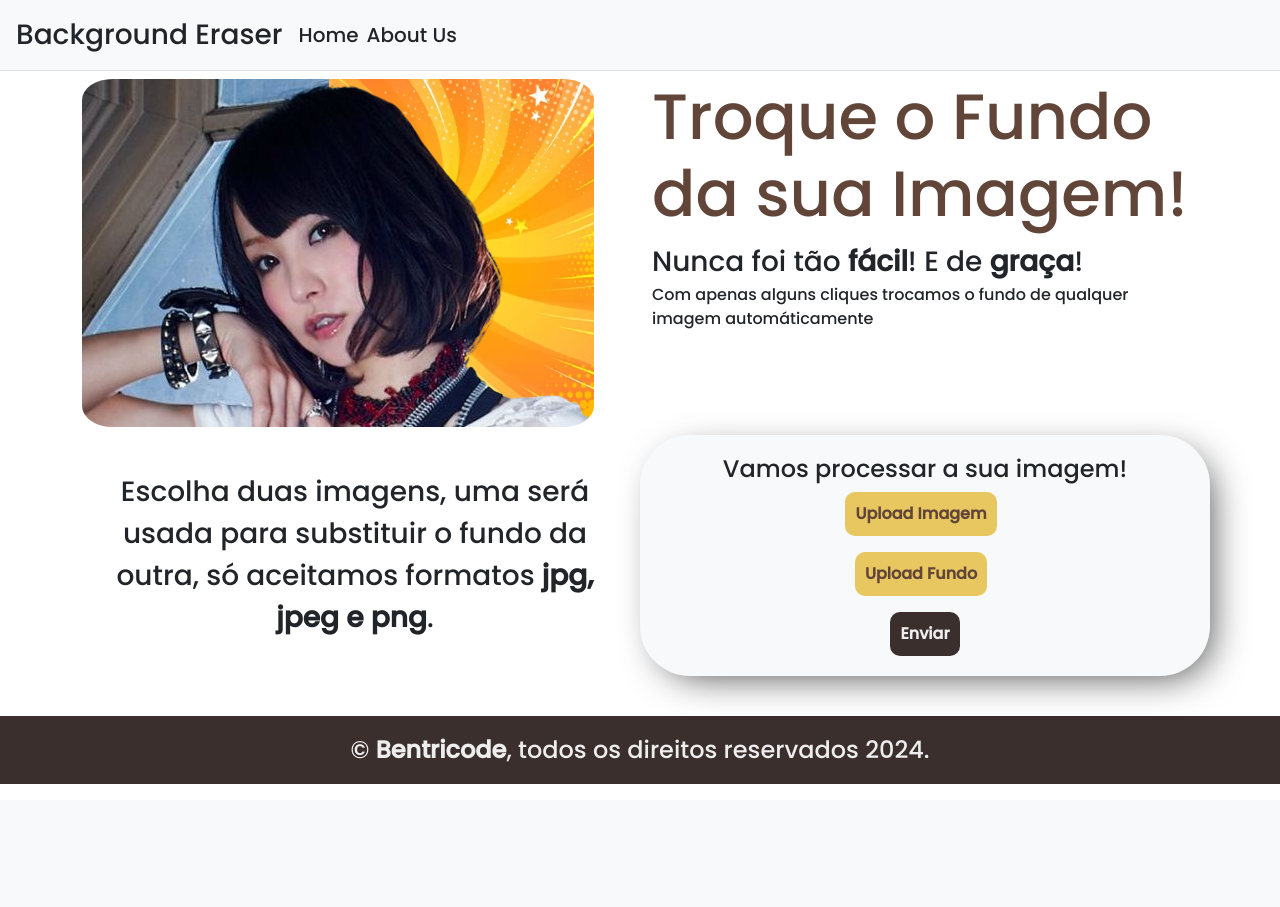
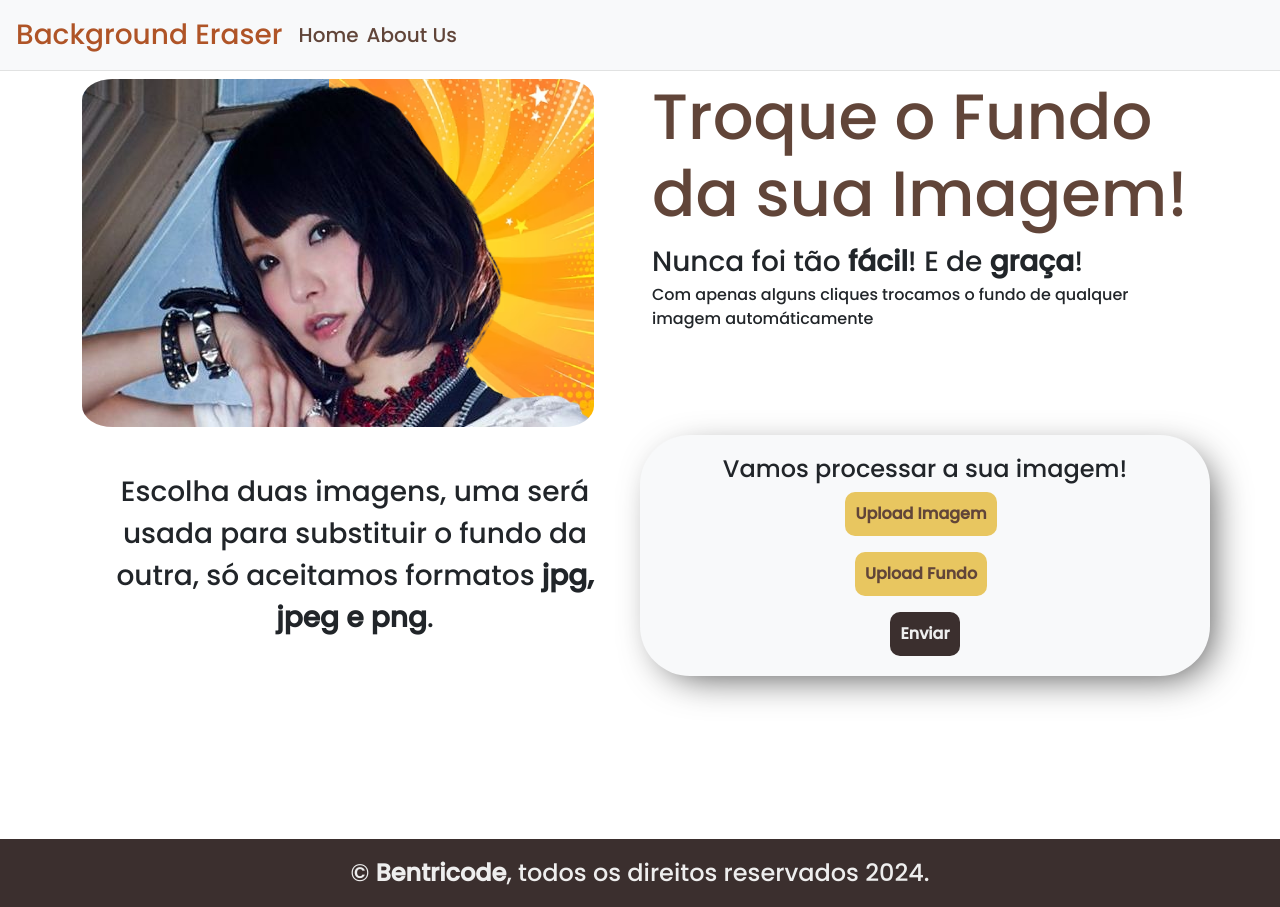
Before and after one commit to marlon-bento/api-fundoimagens-python, a Flask app: page / in a window 1280 px wide. Before the commit the page ends 784 px from the top, so only its background shows below. Run offline with Flask 3, Linux system fonts and the light colour scheme; some libraries are stand-ins or nearby versions.

Commit message:
Final Commit

```diff
--- a/static/style.css
+++ b/static/style.css
@@ -6,6 +6,9 @@
     --marrom-arvore: #614539;
     --bege-classico: #b99c71;
     --branco-paimon: #eeeeee;
+}
+main{
+    min-height: 95vh;
 }
 .bold{
     font-weight: bold;
@@ -18,13 +21,13 @@ header{
 }
 header div{
     height: 70px;
-
 }
 ul{
     list-style: none;
 }
 .menu{
     color: var(--marrom-arvore);
+    text-decoration: none;
 }
 .menu:hover{
     color: var(--amarelo-pastel);
@@ -32,6 +35,7 @@ ul{
 }
 .titulo, .titulo:hover{
     color: var(--marrom-caramelo);
+    text-decoration: none;
 }
 .titulao{
     color: var(--marrom-arvore);
--- a/templates/index.html
+++ b/templates/index.html
@@ -4,12 +4,13 @@
 <head>
     <meta charset="UTF-8">
     <meta name="viewport" content="width=device-width, initial-scale=1.0">
-    <title>Processamento de Imagem</title>
+    <title>Background Eraser</title>
     <link href="https://cdn.jsdelivr.net/npm/bootstrap@5.0.2/dist/css/bootstrap.min.css" rel="stylesheet" integrity="sha384-EVSTQN3/azprG1Anm3QDgpJLIm9Nao0Yz1ztcQTwFspd3yD65VohhpuuCOmLASjC" crossorigin="anonymous">
     <link rel="stylesheet" href="https://cdn.jsdelivr.net/npm/bootstrap-icons@1.11.3/font/bootstrap-icons.min.css">
     <link rel="preconnect" href="https://fonts.googleapis.com">
     <link rel="preconnect" href="https://fonts.gstatic.com" crossorigin>
     <link href="https://fonts.googleapis.com/css2?family=Poppins:wght@500&display=swap" rel="stylesheet">
+    <link rel="icon" type="image/x-icon" href="{{ url_for('static', filename='assets/favicon.png')}}">
 
     <script src="https://code.jquery.com/jquery-3.6.4.js"></script>
 
@@ -23,17 +24,17 @@
     <!-- HEADER  -->
     <header class="bg-light sticky-top">
         <div class="d-flex align-items-center">
-            <a href="" class="text-decoration-none titulo">Background <span clas="bold">Eraser</span></a>
+            <a href="" class=" titulo">Background <span clas="bold">Eraser</span></a>
             <ul class="d-md-flex gap-2 align-items-center p-0 my-0 ms-3 fs-5 d-none menuzinho">
-                <li><a id="click-sobel" class="text-decoration-none menu" href="#">Home</a></li>
-                <li><a id="click-sobre" class="text-decoration-none menu" href="#">About Us</a></li>
+                <li><a id="click-sobel" class=" menu" href="#">Home</a></li>
+                <li><a id="click-sobre" class=" menu" href="#footer">About Us</a></li>
             </ul>
             <i id="hamburguer" class="bi bi-list ms-auto me-3 d-block d-md-none" onclick="openMenu()"></i>
         </div>
         <nav id="menuMobile" class="d-md-none escondido">
             <ul class="d-flex flex-column gap-2 justify-content-center align-items-end p-0 my-0 fs-5 menuzinho">
-                <li><a id="click-sobel" class="text-decoration-none menu" href="#">Home</a></li>
-                <li><a id="click-sobre" class="text-decoration-none menu" href="#">About Us</a></li>
+                <li><a id="click-sobel" class=" menu" href="#">Home</a></li>
+                <li><a id="click-sobre" class=" menu" href="#footer">About Us</a></li>
             </ul>
         </nav>
     </header>
@@ -114,7 +115,7 @@
     <!-- MAIN FIM -->
 
     <!-- FOOTER -->
-    <footer class="d-flex align-items-center justify-content-center text-center p-3 fs-4">
+    <footer id="footer" class="d-flex align-items-center justify-content-center text-center p-3 fs-4">
         <p class="p-0 m-0">&#169; <a class="text-decoration-none bold" href="https://github.com/bentricode" target="_blank">Bentricode</a>, todos os direitos reservados 2024.</p>
     </footer>
     <!-- FOOTER FIM -->
```
Also changed, not shown: README.md (added), static/assets/1.jpg (deleted), static/assets/favicon.png (added), 1 other file.
